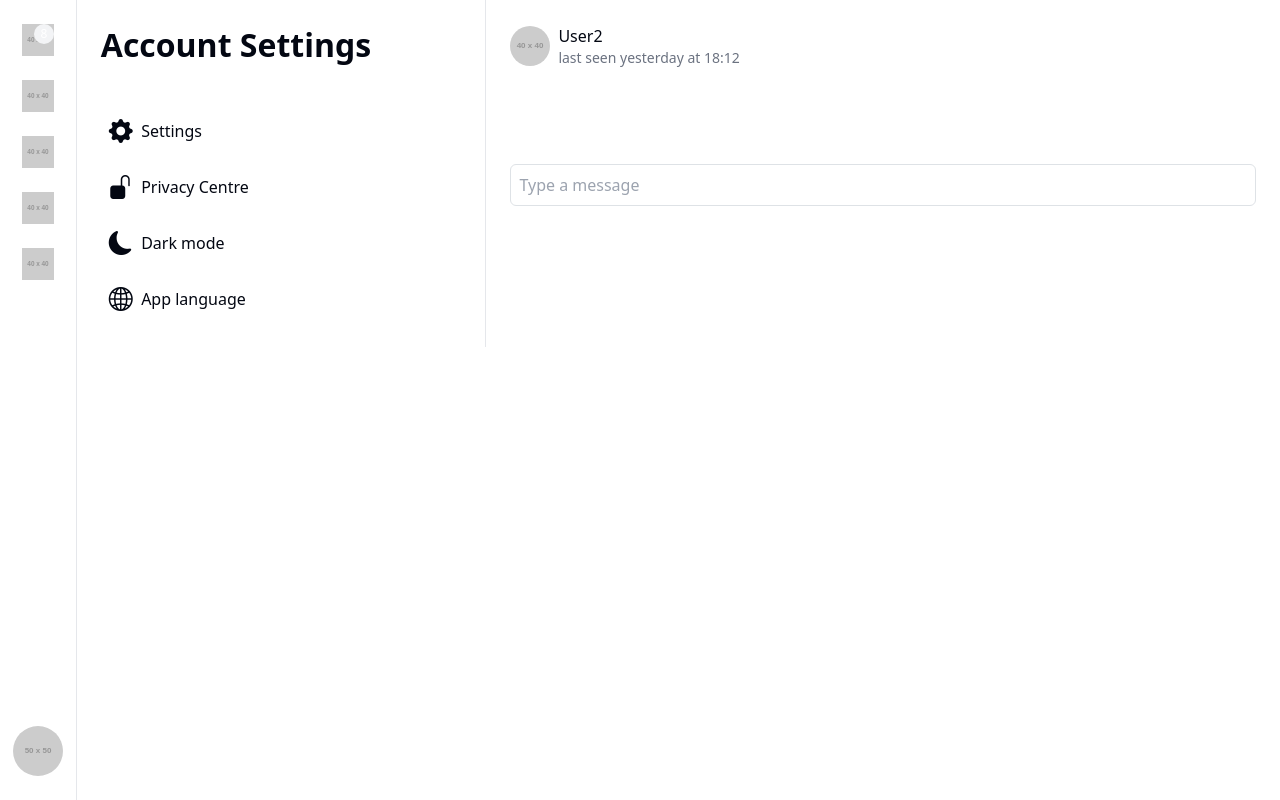
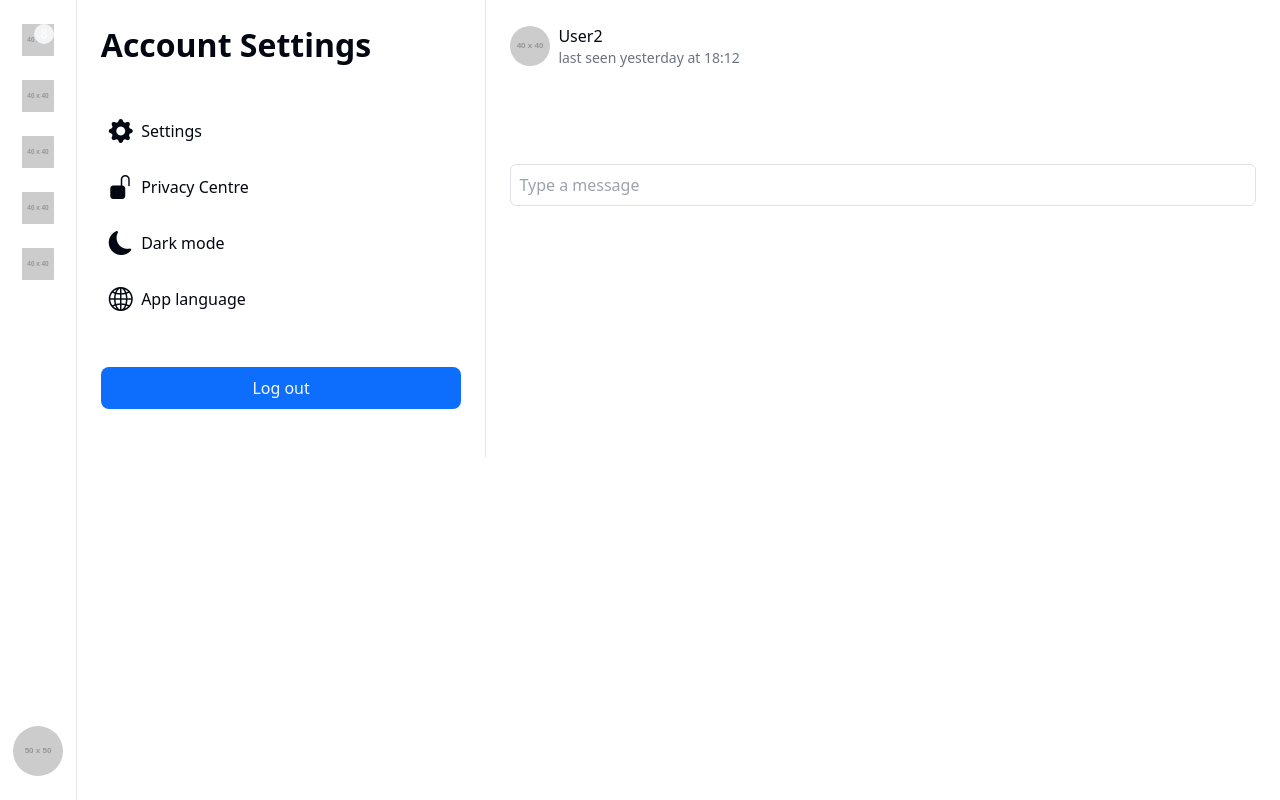
Before and after one commit to OshithRoshantha/Vibez-client, a React (Vite) app: page /Dashboard in a window 1280 px wide. Both pictures are taken after a click on the element 37 px from the left and 264 px from the top of the page. Built offline with nearby package versions, Linux system fonts and the light colour scheme.

Commit message:
feat: add logout button to Settings component for improved user accessibility

```diff
--- a/src/Components/Settings.jsx
+++ b/src/Components/Settings.jsx
@@ -24,6 +24,9 @@ export default function Settings() {
                     <span>App language</span>
                 </li>
             </ul>
+            <div className="flex justify-between mb-4 mt-11">
+                <button className="bg-primary text-primary-foreground px-4 py-2 rounded-lg w-full" >Log out</button>
+            </div>
         </div>
     </div>
   )
```
